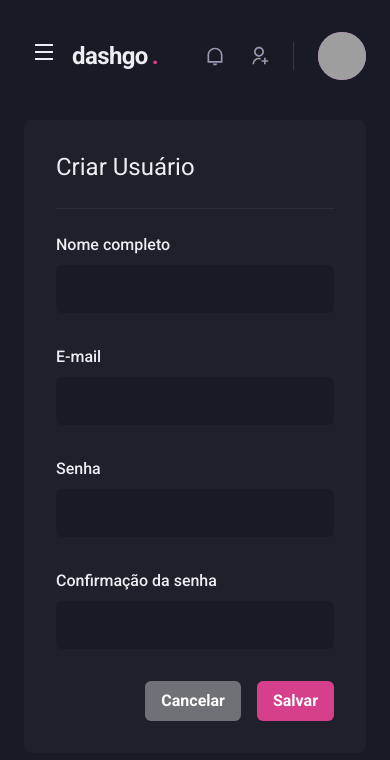
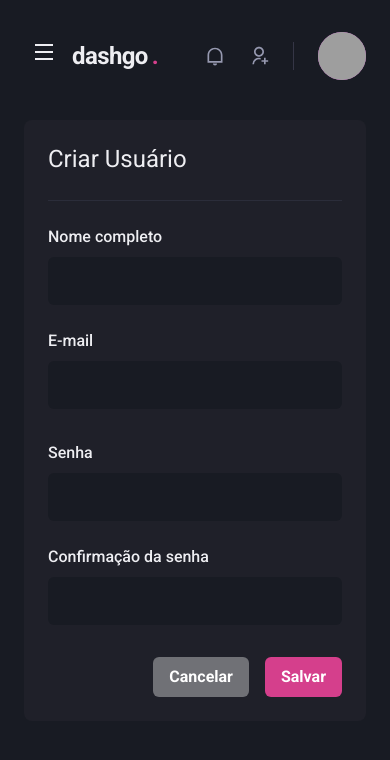
Before and after one commit to tiagoasrodrigues/dashgo, a Next.js app: page /users/create in a window 390 px wide. Shown: the top 760 px of the page. Built offline with nearby package versions, Linux system fonts and the light colour scheme; grey boxes are pictures that could not be loaded.

Commit message:
:wrench: Cadastro responsivo

```diff
--- a/src/pages/users/create.tsx
+++ b/src/pages/users/create.tsx
@@ -11,18 +11,18 @@
       <Flex w='100%' my='6' maxWidth={1480} mx='auto' px='6'>
         <Sidebar />
 
-        <Box flex='1' borderRadius={8} bg='gray.800' p='8'>
+        <Box flex='1' borderRadius={8} bg='gray.800' p={['6', '8']}>
           <Heading size='lg' fontWeight='normal'>Criar Usuário</Heading>
 
           <Divider my='6' borderColor='gray.700' />
 
           <VStack spacing='8'>
-            <SimpleGrid minChildWidth='240px' spacing='8' w='100%'>
+            <SimpleGrid minChildWidth='240px' spacing={['6', '8']} w='100%'>
               <Input name='name' label='Nome completo' />
               <Input name='email' type='email' label='E-mail' />
             </SimpleGrid>
 
-            <SimpleGrid minChildWidth='240px' spacing='8' w='100%'>
+            <SimpleGrid minChildWidth='240px' spacing={['6', '8']} w='100%'>
               <Input name='password' type='password' label='Senha' />
               <Input name='password_confimation' type='password' label='Confirmação da senha' />
             </SimpleGrid>
```
Also changed, not shown: src/pages/users/index.tsx (+9 -9 lines).
